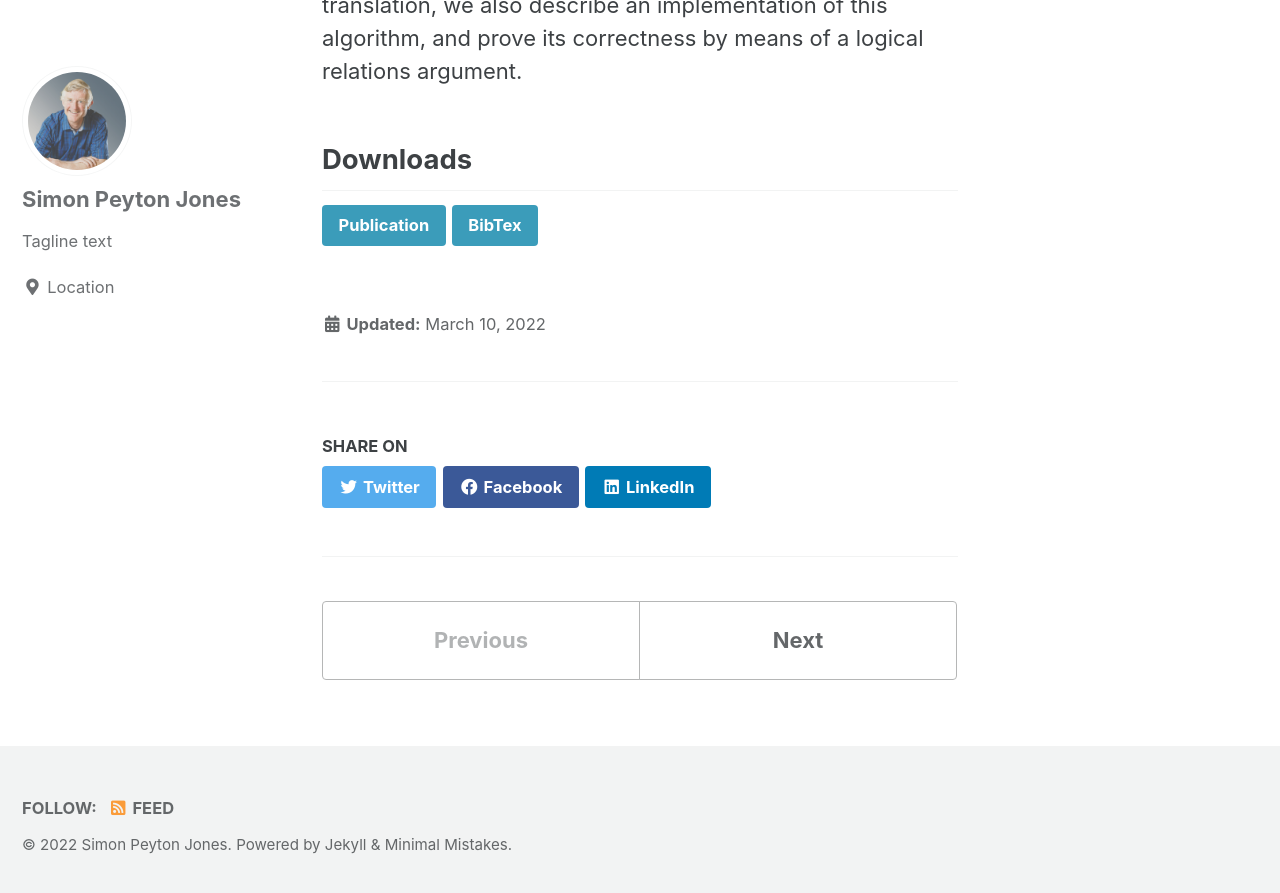
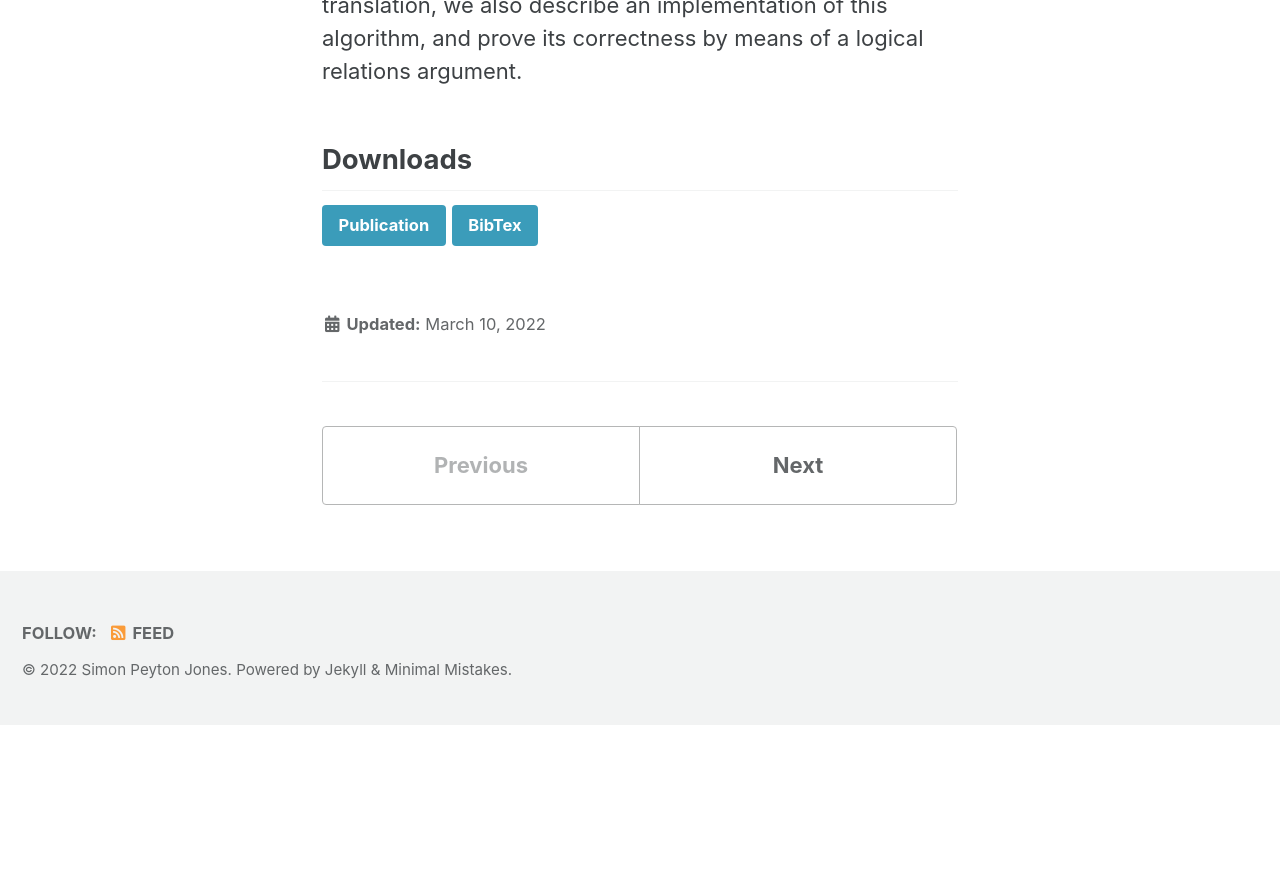
Before and after one commit to simonpj/www.peytonjones.org, a Jekyll site: the page built from _publications/provably-correct.md, in a window 1280 px wide and 900 px high, scrolled down 1404 px. Shown: the top 893 px of the window. Built offline with Jekyll 4.4.1, drawn with Linux system fonts in a browser that asks for light colours; cached includes are drawn as plain includes; after the commit the page ends 2129 px from its top, so only the background shows below that; part of the change alters nothing that is shown.

Commit message:
Update _config.yml

```diff
--- a/_config.yml
+++ b/_config.yml
@@ -233,15 +233,13 @@ defaults:
       type: publications
     values:
       layout: single
-      author_profile: true
-      share: true
   # _pages
   - scope:
       path: ""
       type: pages
     values:
       layout: single
-      author_profile: true
+
 
 
 # Sass/SCSS
```
